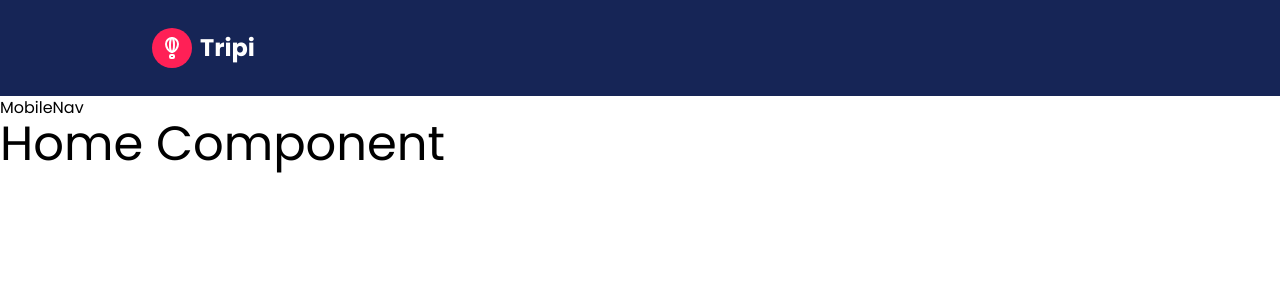
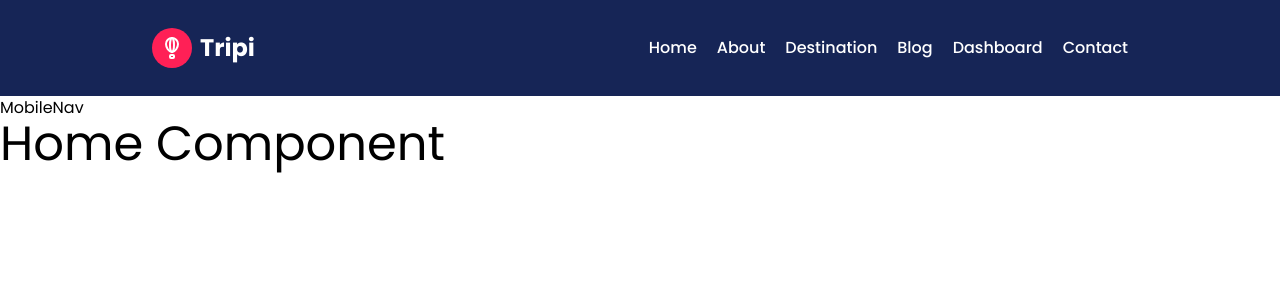
Before and after one commit to emmeiwhite/travel-exploration, a Next.js app: page / in a window 1280 px wide. Shown: the top 300 px of the page. Built offline with nearby package versions, Linux system fonts and the light colour scheme.

Commit message:
NavLinks with scaleX=0 to scaleX=1

```diff
--- a/components/Home/Navbar/Nav.tsx
+++ b/components/Home/Navbar/Nav.tsx
@@ -1,20 +1,37 @@
+import { navLinks } from '@/constants/constants'
+import Link from 'next/link'
 import { TbAirBalloon } from 'react-icons/tb'
 
 export default function Nav() {
   return (
-    <div className="bg-blue-950 transition-all duration-200 h-[12vh]  ">
+    <div className="bg-blue-950 transition-all duration-200 h-[12vh] z-[1000] ">
       {/* Layout Container */}
 
-      <div className="max-w-5xl mx-auto px-6 flex items-center h-full">
-        {/* LOGO */}
+      <div className="max-w-5xl mx-auto px-6 flex items-center justify-between h-full">
+        {/* 1. LOGO */}
         <div className="flex items-center gap-2">
           {/* Icon */}
           <div className="h-10 w-10 bg-rose-500 rounded-full  flex items-center justify-center">
             <TbAirBalloon className="h-6 w-6 text-white" />
           </div>
           {/* Icon Text */}
-          <p className="text-xl md:text-2xl font-bold text-white font-bold">Tripi</p>
+          <p className="text-xl md:text-2xl text-white font-bold">Tripi</p>
         </div>
+
+        {/* 2. NavLinks */}
+        <nav className="hidden lg:flex items-center gap-5 ">
+          {navLinks.map(link => {
+            return (
+              <Link
+                href={link.url}
+                key={link.id}>
+                <p className="text-white relative text-base font-medium w-fit block  after:block after:content-[''] after:absolute after:h-[3px] after:bg-yellow-300 after:w-full after:scale-x-0 hover:after:scale-x-100 after:transition duration-300 after:origin-right">
+                  {link.label}
+                </p>
+              </Link>
+            )
+          })}
+        </nav>
       </div>
     </div>
   )
--- /dev/null
+++ b/constants/constants.ts
@@ -0,0 +1,38 @@
+type TNavLink = {
+  id: number
+  url: string
+  label: string
+}
+
+export const navLinks: TNavLink[] = [
+  {
+    id: 1,
+    url: '#',
+    label: 'Home'
+  },
+  {
+    id: 2,
+    url: '#',
+    label: 'About'
+  },
+  {
+    id: 3,
+    url: '#',
+    label: 'Destination'
+  },
+  {
+    id: 4,
+    url: '#',
+    label: 'Blog'
+  },
+  {
+    id: 5,
+    url: '#',
+    label: 'Dashboard'
+  },
+  {
+    id: 6,
+    url: '#',
+    label: 'Contact'
+  }
+]
```
